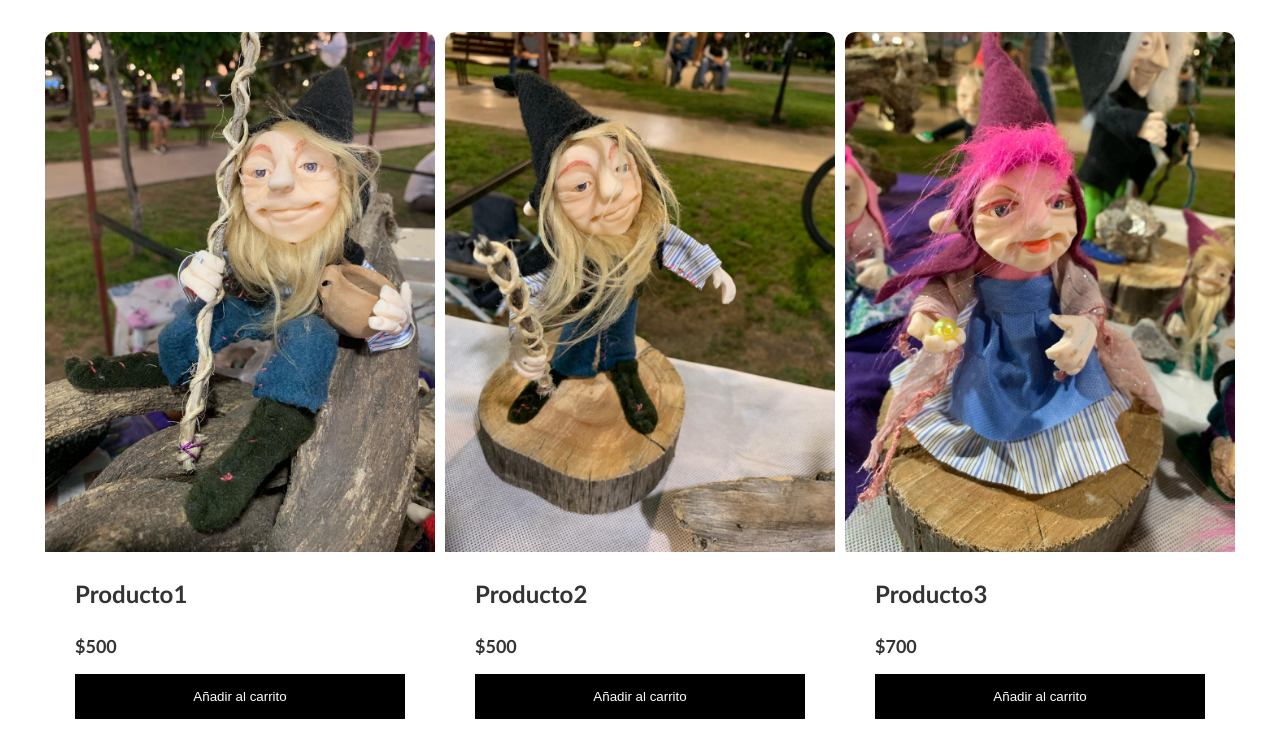
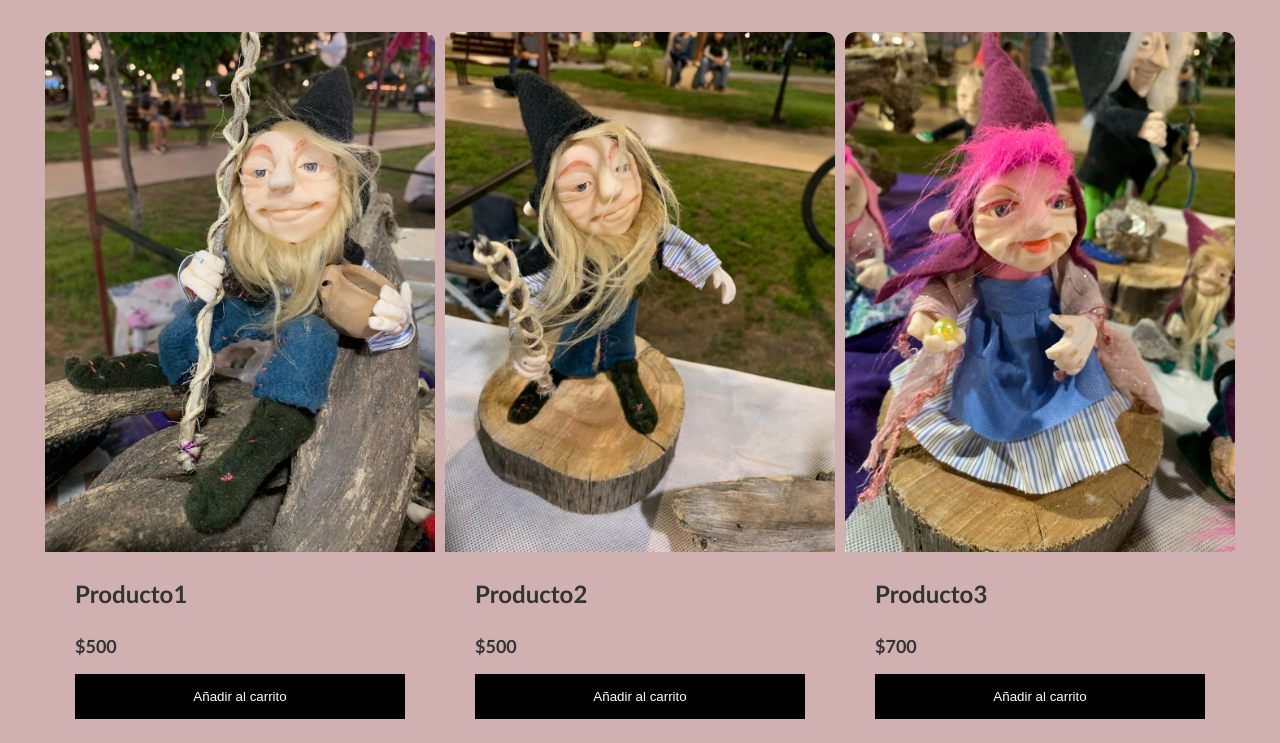
Before and after one commit to Rauszack/ProyectoM, a plain HTML site: page index.html in a window 1280 px wide. Shown: the part 86-829 px from the top of the page. Drawn offline with Linux system fonts and the light colour scheme.

Commit message:
cambio bgcolor

```diff
--- a/css/style.css
+++ b/css/style.css
@@ -11,6 +11,7 @@ body {
     max-width: 1200px;
     font-family: 'Gill Sans', 'Gill Sans MT', Calibri, 'Trebuchet MS', sans-serif;
     color: #333;
+    background-color:#d0b0b0;
 }
 
 .icon-cart {
```
